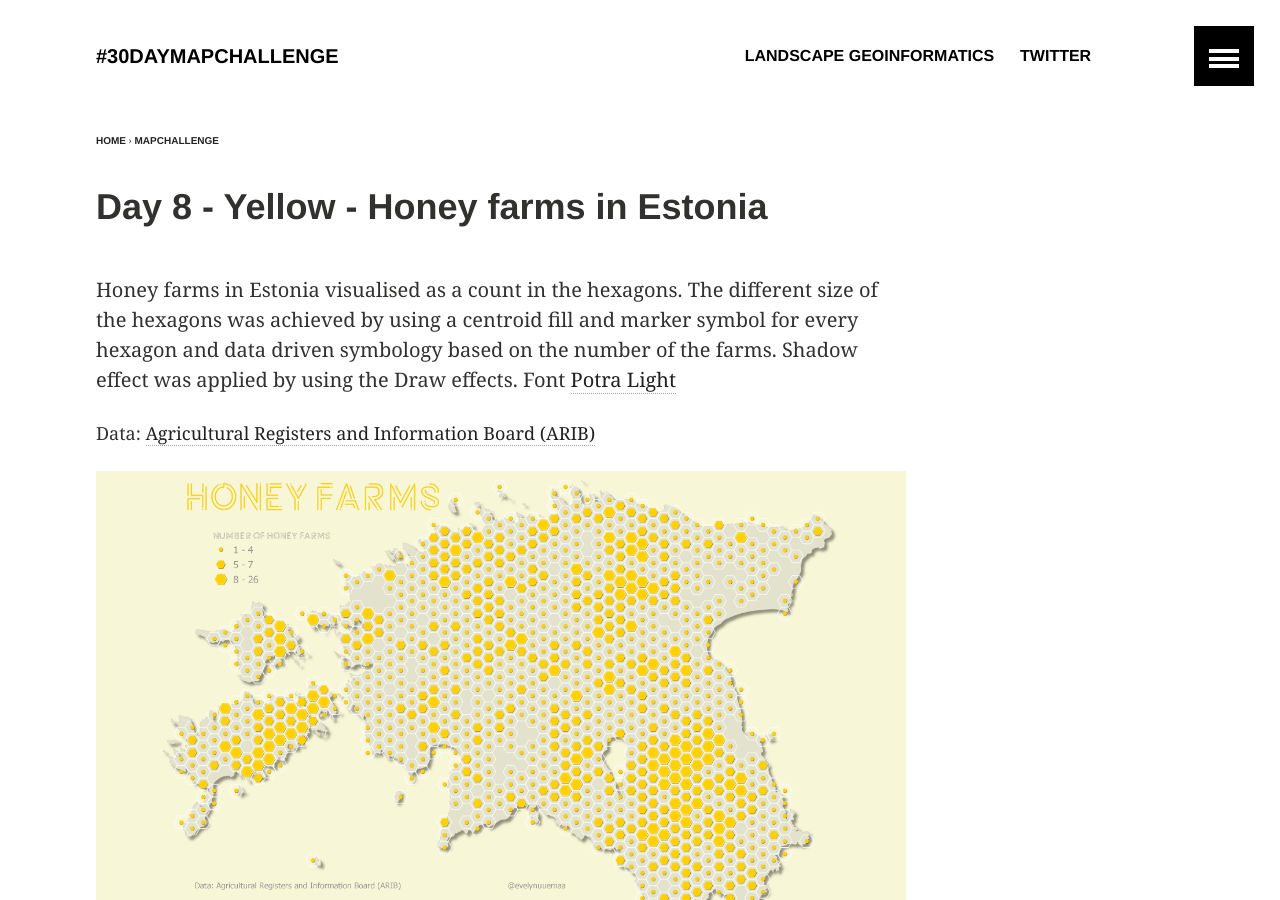
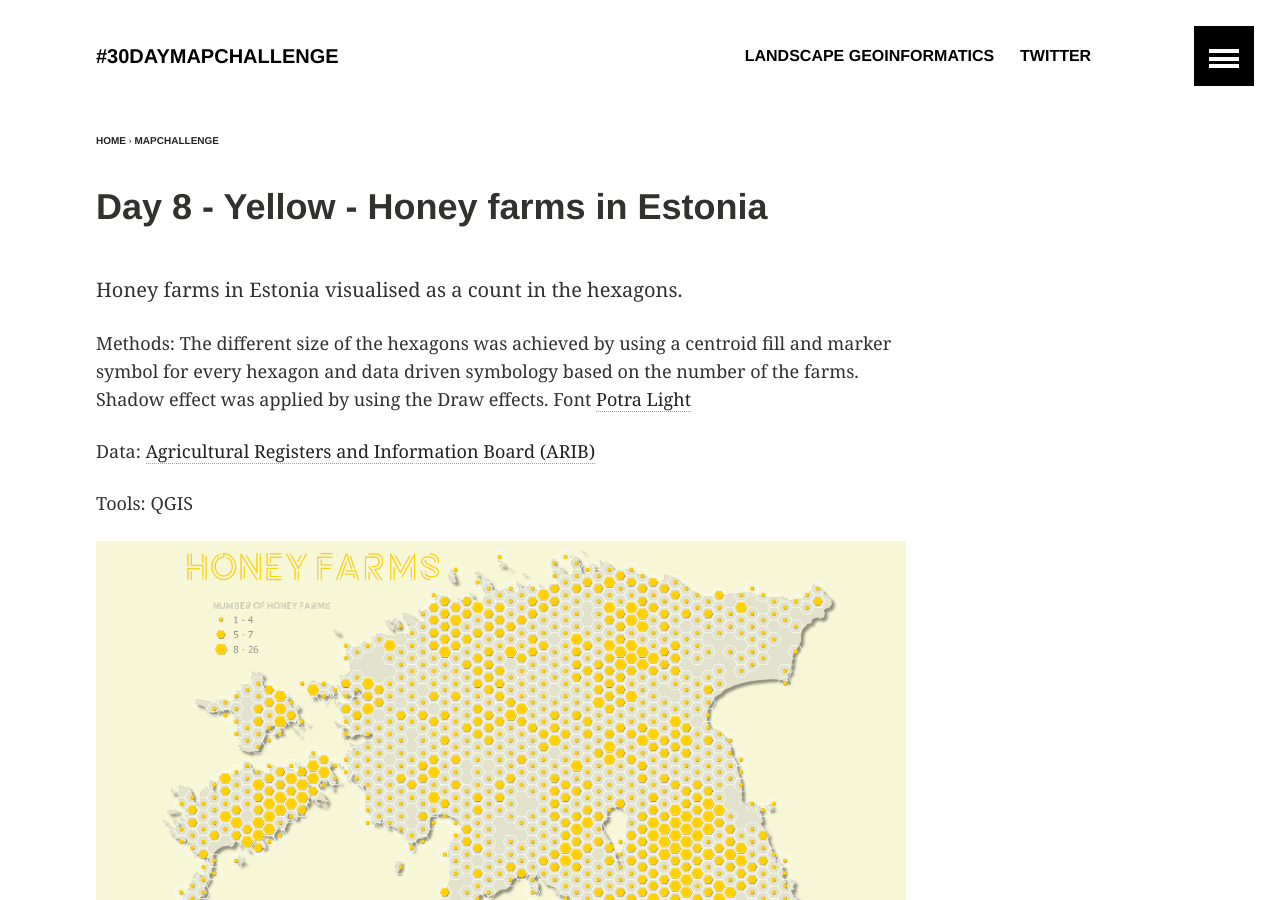
Before and after one commit to kevelyn1/30DayMapChallenge2020, a Jekyll site: the page built from _posts/mapchallenge/2020-11-8-day-8-yellow.md, in a window 1280 px wide and 900 px high. Built offline with Jekyll 4.4.1, drawn with Linux system fonts in a browser that asks for light colours.

Commit message:
Update 2020-11-8-day-8-yellow.md

```diff
--- a/_posts/mapchallenge/2020-11-8-day-8-yellow.md
+++ b/_posts/mapchallenge/2020-11-8-day-8-yellow.md
@@ -7,10 +7,13 @@ image:
   teaser: day8_yellow_bees_teaser.png
 ---
 
-Honey farms in Estonia visualised as a count in the hexagons. The different size of the hexagons was achieved by using a centroid fill and marker symbol for every hexagon and data driven symbology based on the number of the farms. Shadow effect was applied by using the Draw effects. Font [Potra Light](https://www.fontspace.com/potra-light-font-f29815)
+Honey farms in Estonia visualised as a count in the hexagons.
+
+Methods: The different size of the hexagons was achieved by using a centroid fill and marker symbol for every hexagon and data driven symbology based on the number of the farms. Shadow effect was applied by using the Draw effects. Font [Potra Light](https://www.fontspace.com/potra-light-font-f29815)
 
 Data: [Agricultural Registers and Information Board (ARIB)](https://www.pria.ee/registrid/pria-kaardiandmed)
 
+Tools: QGIS
 
 ![image of categories](../../images/day8_yellow_bees.png)
 
```
